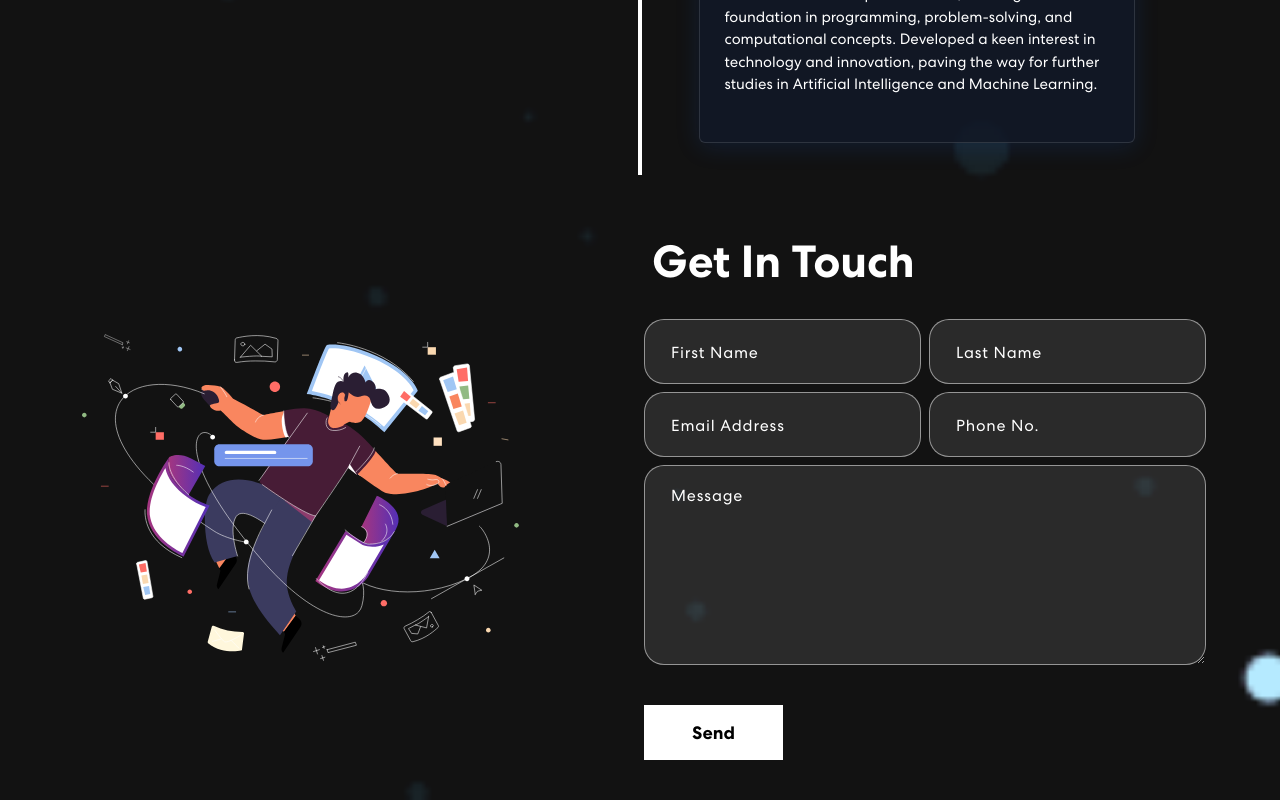
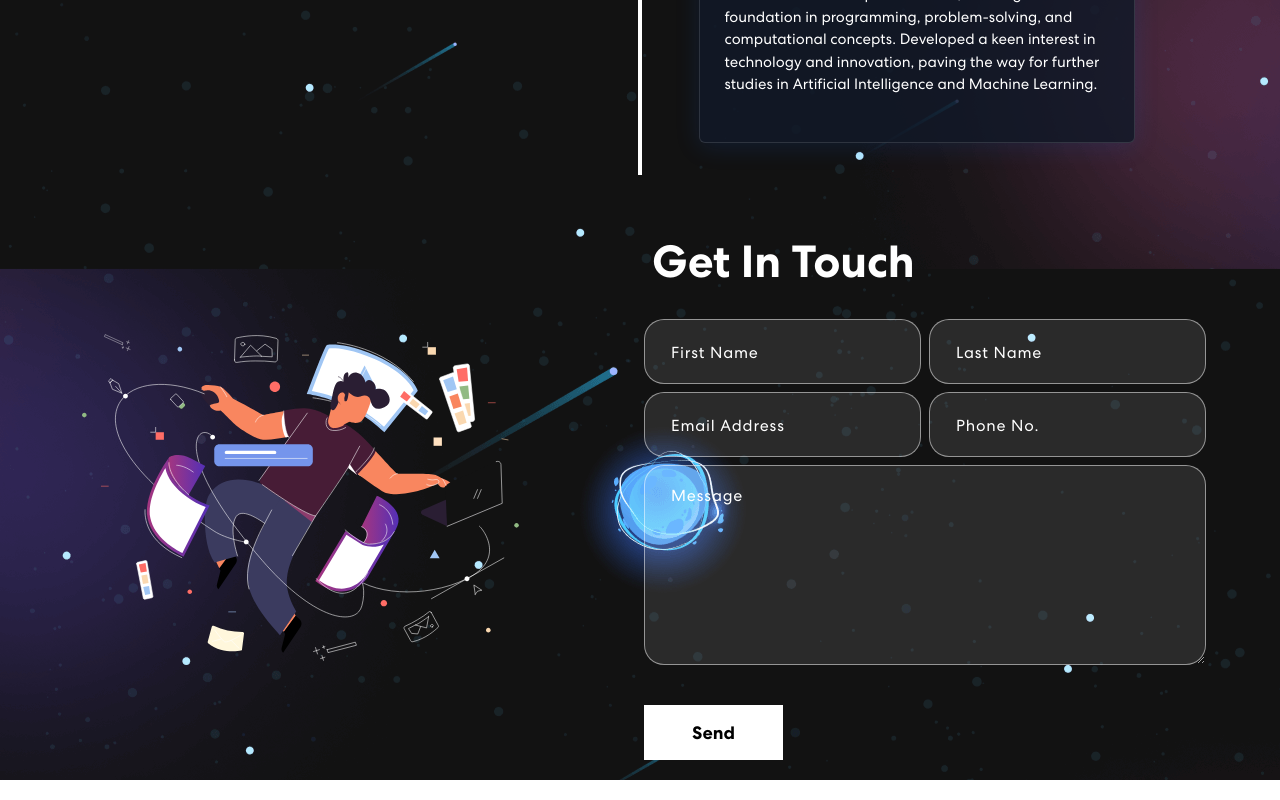
Before and after one commit to prashhviji/hp, a React (Create React App) app: page / in a window 1280 px wide. Shown: the part 5642-6442 px from the top of the page. Built offline with nearby package versions, Linux system fonts and the light colour scheme.

Commit message:
update bg

```diff
--- a/src/App.css
+++ b/src/App.css
@@ -32,11 +32,11 @@ body {
   font-weight: 400;
   overflow-x: hidden;
   position: relative;
-  background-color: #121212 !important;
   color: #fff !important;
   font-family: 'Centra', sans-serif !important;
   background-image: url("./assets/img/banner-bg.png");
-  background-size: cover;
+  background-position: center;
+  background-attachment: fixed;
 }
 
 h1, h2, h3, h4, h5, h6 {
@@ -486,8 +486,7 @@ nav.navbar .navbar-toggler[aria-expanded="true"] .navbar-toggler-icon {
 
 /************ Projects Css ************/
 .contact {
-  /* background: linear-gradient(90.21deg, #cf7aad -5.91%, #0c1220e5 111.58%);  */
-  padding: 60px 0 40px 0;
+  padding: 60px 0  20px 0;
 }
 .contact img {
   width: 80%;
@@ -557,13 +556,7 @@ nav.navbar .navbar-toggler[aria-expanded="true"] .navbar-toggler-icon {
 }
 
 /************ Footer Css ************/
-.footer {
-  padding: 0 0 50px 0;
-  background-image: url('./assets/img/footer-bg.png');
-  background-position: center center;
-  background-size: cover;
-  background-repeat: no-repeat;
-}
+
 .newsletter-bx {
   background: #FFFFFF;
   border-radius: 55px;
```
